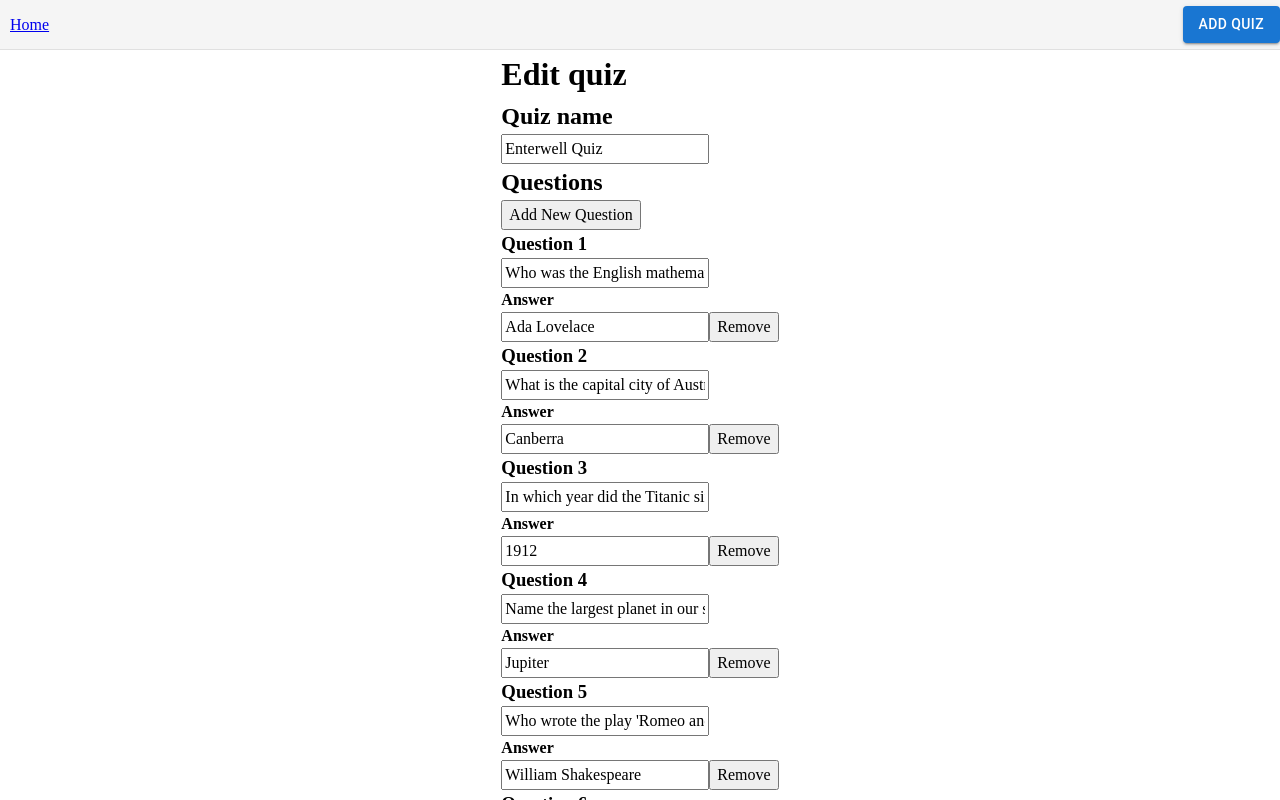
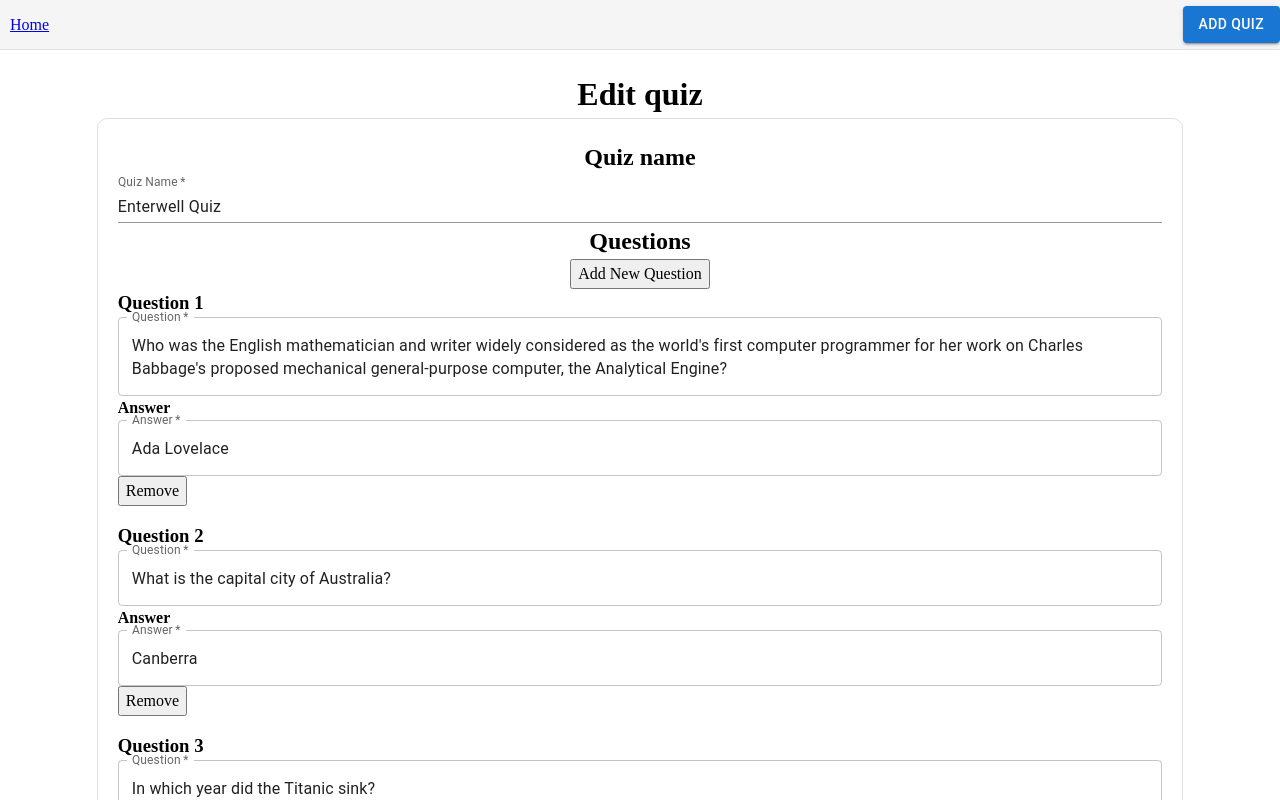
Before and after one commit to bogovich/Enterwell-QuizTime, a React (Vite) app: page /edit-quiz/1 in a window 1280 px wide. Shown: the top 800 px of the page. Built offline with nearby package versions, Linux system fonts and the light colour scheme; data requests are answered from the project's data file.

Commit message:
Added basic styles to quiz form, edit quiz view, add quiz view

```diff
--- a/src/components/QuizForm/QuizForm.module.scss
+++ b/src/components/QuizForm/QuizForm.module.scss
@@ -0,0 +1,11 @@
+.quizForm {
+  display: flex;
+  flex-direction: column;
+  align-items: center;
+  justify-content: center;
+  width: 100%;
+  height: 100%;
+  padding: 20px;
+  border-radius: 10px;
+  border: 1px solid #e0e0e0;
+}
--- a/src/components/QuizForm/QuizForm.tsx
+++ b/src/components/QuizForm/QuizForm.tsx
@@ -4,6 +4,8 @@ import { useQuizForm } from "../../hooks/useQuizForm";
 import { QuizFormType } from '../../types/quiz';
 import QuestionsModal from './QuestionsModal/QuestionsModal';
 import { useState } from 'react';
+import TextField from '@mui/material/TextField';
+import styles from './QuizForm.module.scss';
 
 type QuizFormProps = {
   handleSubmit: (quiz: QuizFormType) => void;
@@ -40,17 +42,20 @@ const QuizForm = observer(({ handleSubmit, initialQuiz }: QuizFormProps) => {
   };
 
   return (
-    <form onSubmit={handleFormSubmit}>
+    <form className={styles.quizForm} onSubmit={handleFormSubmit}>
       <h2>Quiz name</h2>
-      <input
-        type="text"
-        name="name"
+      <TextField
+        id="quiz-name"
+        label="Quiz Name"
         value={quiz.name}
         onChange={handleQuizChange}
+        name="name"
         required
+        fullWidth
+        variant="standard"
       />
       <h2>Questions</h2>
-      <button onClick={handleAddQuestion}>Add New Question</button>
+      <button type="button" onClick={handleAddQuestion}>Add New Question</button>
       {quiz.questions.map((q, index) => (
         <QuizFormQuestion
           key={index}
--- a/src/components/QuizForm/QuizFormQuestion/QuizFormQuestion.module.scss
+++ b/src/components/QuizForm/QuizFormQuestion/QuizFormQuestion.module.scss
@@ -0,0 +1,4 @@
+.formField {
+  margin-bottom: 1rem;
+  width: 100%;
+}
--- a/src/components/QuizForm/QuizFormQuestion/QuizFormQuestion.tsx
+++ b/src/components/QuizForm/QuizFormQuestion/QuizFormQuestion.tsx
@@ -1,4 +1,6 @@
 import {observer} from 'mobx-react-lite';
+import styles from './QuizFormQuestion.module.scss';
+import TextField from '@mui/material/TextField';
 
 interface QuizQuestionProps {
   question: { question: string; answer: string };
@@ -17,21 +19,27 @@ const QuizFormQuestion = observer(({
   handleRemoveQuestion,
 }: QuizQuestionProps) => {
   return (
-    <div key={index}>
+    <div key={index} className={styles.formField}>
       <h3>Question {index + 1}</h3>
-      <input
-        type="text"
+      <TextField
+          id="outlined-multiline-flexible"
+          label="Question"
+          multiline
           name="question"
           value={question.question}
-        onChange={(e) => handleUpdateQuestion(e, index)}
+          fullWidth
+          onChange={(e: React.ChangeEvent<HTMLInputElement>) => handleUpdateQuestion(e, index)}
           required
         />
       <h4>Answer</h4>
-      <input
-        type="text"
+      <TextField
+          id="outlined-multiline-flexible"
+          label="Answer"
+          multiline
           name="answer"
           value={question.answer}
-        onChange={(e) => handleUpdateQuestion(e, index)}
+          fullWidth
+          onChange={(e: React.ChangeEvent<HTMLInputElement>) => handleUpdateQuestion(e, index)}
           required
         />
       <button type="button" onClick={() => handleRemoveQuestion(index)}>Remove</button>
--- a/src/styles/global.scss
+++ b/src/styles/global.scss
@@ -12,4 +12,5 @@ main {
 	display: flex;
 	align-items: center;
 	flex-direction: column;
+	padding: 0 6vw;
 }
--- a/src/views/AddQuizView/AddQuizView.module.scss
+++ b/src/views/AddQuizView/AddQuizView.module.scss
@@ -0,0 +1,9 @@
+.container {
+    display: flex;
+    flex-direction: column;
+    align-items: center;
+    justify-content: center;
+    height: 100%;
+    width: 100%;
+    padding: 20px;
+  }
--- a/src/views/AddQuizView/AddQuizView.tsx
+++ b/src/views/AddQuizView/AddQuizView.tsx
@@ -2,6 +2,7 @@ import { useEffect } from "react";
 import QuizForm from "../../components/QuizForm/QuizForm";
 import { OutgoingQuiz } from "../../types/quiz";
 import QuizStore from "../../store/QuizStore";
+import styles from "./AddQuizView.module.scss";
 
 const AddQuizView = () => {
 
@@ -19,7 +20,7 @@ const AddQuizView = () => {
     };
 
     return (
-        <div>
+        <div className={styles.container}>
             <h1>Add new quiz</h1>
         <QuizForm handleSubmit={handleAddQuiz} initialQuiz={initialQuiz}/>
         </div>
--- a/src/views/EditQuizView/EditQuizView.module.scss
+++ b/src/views/EditQuizView/EditQuizView.module.scss
@@ -0,0 +1,9 @@
+.container {
+  display: flex;
+  flex-direction: column;
+  align-items: center;
+  justify-content: center;
+  height: 100%;
+  width: 100%;
+  padding: 20px;
+}
--- a/src/views/EditQuizView/EditQuizView.tsx
+++ b/src/views/EditQuizView/EditQuizView.tsx
@@ -3,6 +3,7 @@ import QuizForm from "../../components/QuizForm/QuizForm";
 import QuizStore from "../../store/QuizStore";
 import { observer } from "mobx-react-lite";
 import { UpdateQuiz, QuizFormType } from "../../types/quiz";
+import styles from "./EditQuizView.module.scss";
 
 const EditQuizView = observer(() => {
   useFetchQuiz();
@@ -12,7 +13,7 @@ const handleUpdateQuiz = (quiz: UpdateQuiz) => {
 };
 
 return (
-    <div>
+    <div className={styles.container}>
         <h1>Edit quiz</h1>
         <QuizForm
             handleSubmit={handleUpdateQuiz as (quiz: QuizFormType) => void}
```
Lines whose indentation alone changed are shown as unchanged.
